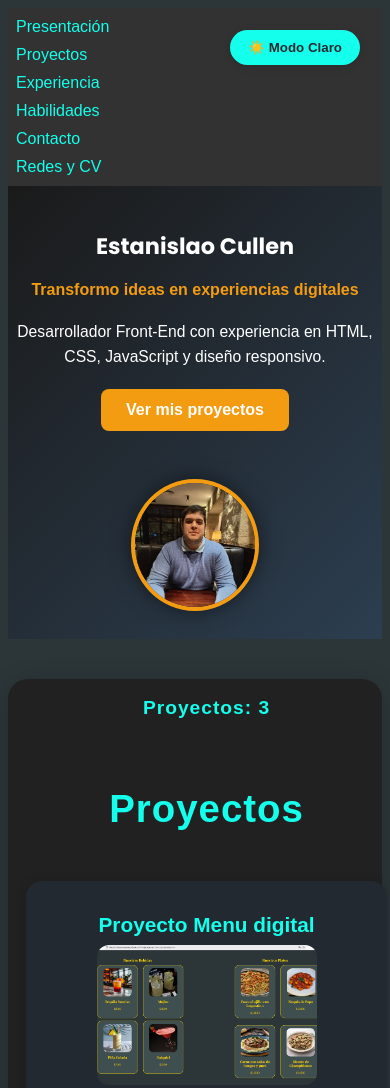
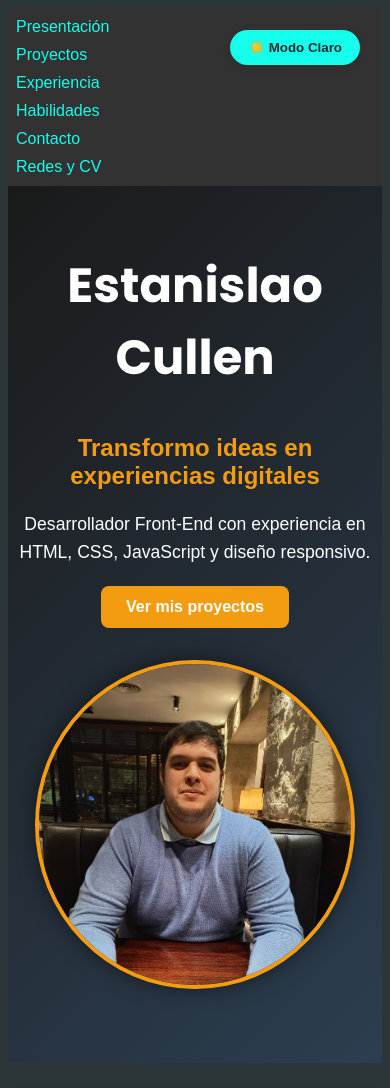
Before and after one commit to Honorum435/Portfolio-Cullen-Estanislao, a plain HTML site: page index.html in a window 390 px wide. Shown: the top 1088 px of the page. Drawn offline with Linux system fonts and the light colour scheme; a web font is replaced by a local one.

Commit message:
mejore el responsive

```diff
--- a/Css/Style.css
+++ b/Css/Style.css
@@ -570,43 +570,19 @@ body.modo-claro #navbar a:hover {
   #hero {
     flex-direction: column;
     align-items: center;
-    padding: 40px 5%;
+    padding: 40px 5% 60px 5%; /* Aumenta el padding-bottom */
     min-height: 60vh;
-    gap: 24px;
+    gap: 32px; /* Más espacio entre elementos internos */
     text-align: center;
-  }
-  .hero-content {
-    max-width: 100%;
-    text-align: center;
-  }
-  .hero-img img {
-    width: 180px;
-    margin-top: 24px;
-  }
-  .hero-content h1 {
-    font-size: 2.1rem;
-  }
-  .hero-content h2 {
-    font-size: 1.2rem;
+    margin-bottom: 32px;
   }
 }
 
 @media (max-width: 600px) {
   #hero {
-    padding: 24px 2vw;
+    padding: 24px 2vw 70px 2vw; /* Más espacio abajo aún en móviles */
     min-height: 40vh;
-  }
-  .hero-img img {
-    width: 120px;
-  }
-  .hero-content h1 {
-    font-size: 1.4rem;
-  }
-  .hero-content h2 {
-    font-size: 1rem;
-  }
-  .hero-content p {
-    font-size: 0.98rem;
+    margin-bottom: 40px;
   }
 }
 
```
